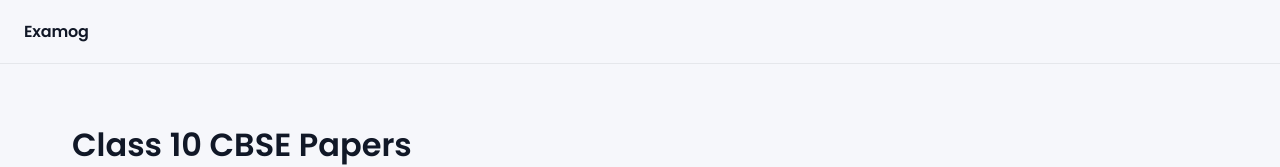
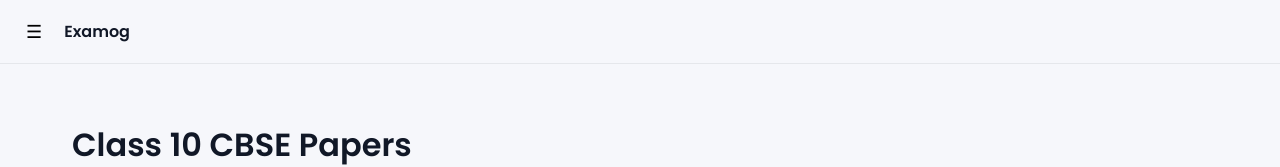
Before and after one commit to jia-nil/examogfrontend, a React (Vite) app: page / in a window 1280 px wide. Shown: the top 167 px of the page. Built offline with nearby package versions, Linux system fonts and the light colour scheme; a web font is replaced by a local one.

Commit message:
Update Navbar.tsx

```diff
--- a/src/components/Navbar.tsx
+++ b/src/components/Navbar.tsx
@@ -1,4 +1,8 @@
-export default function Navbar() {
+type NavbarProps = {
+  onToggleSidebar: () => void;
+};
+
+export default function Navbar({ onToggleSidebar }: NavbarProps) {
   return (
     <div
       style={{
@@ -11,15 +15,27 @@ export default function Navbar() {
         borderBottom: "1px solid #E5E7EB",
         display: "flex",
         alignItems: "center",
-        padding: "0 24px",
-        zIndex: 1000,
+        padding: "0 20px",
+        zIndex: 1100,
+        gap: 16,
       }}
     >
+      <button
+        onClick={onToggleSidebar}
+        style={{
+          background: "transparent",
+          border: "none",
+          fontSize: 18,
+          cursor: "pointer",
+        }}
+      >
+        ☰
+      </button>
+
       <div
         style={{
           fontSize: 16,
           fontWeight: 600,
-          letterSpacing: "-0.2px",
           color: "#111827",
         }}
       >
```
